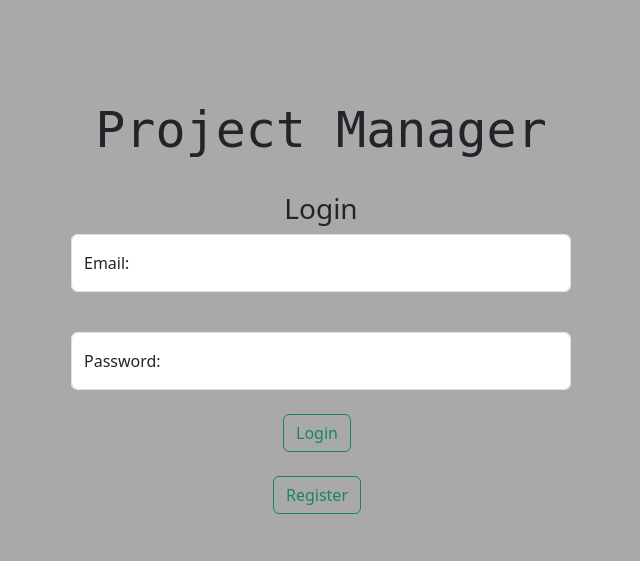
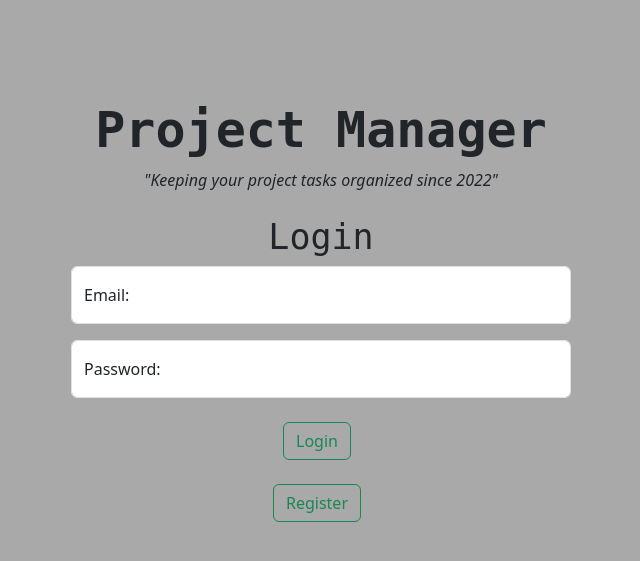
Before and after one commit to Timmie1987/soloProject, a Flask app: page / in a window 1280 px wide. Shown: the top 561 px of the page, without its empty margins (319-959 px from the left). Run offline with Flask 2, Linux system fonts and the light colour scheme; some libraries are stand-ins or nearby versions.

Commit message:
project complete

```diff
--- a/flask_app/controllers/projects.py
+++ b/flask_app/controllers/projects.py
@@ -50,7 +50,7 @@ def updateproject():
     if 'user_id' not in session:
         return redirect('/logout')
     if not Project.validate(request.form):
-        return redirect('/dashboard')
+        return redirect(f'/edit/project/{request.form["id"]}')
     data = {
         "client": request.form["client"],
         "jobName": request.form["jobName"],
--- a/flask_app/controllers/tasks.py
+++ b/flask_app/controllers/tasks.py
@@ -8,7 +8,7 @@ from flask_app.models.task import Task
 def createtask():
     if 'user_id' not in session:
         return redirect('/logout')
-    if not Task.validate(request.form):
+    if not Task.validate_task(request.form):
         return redirect(f'/project/{request.form["project_id"]}')
     data = {
         "task": request.form["task"],
--- a/flask_app/models/task.py
+++ b/flask_app/models/task.py
@@ -38,9 +38,9 @@ class Task:
         return  connectToMySQL(cls.db).query_db(query, data)
 
     @staticmethod
-    def validate(tasks):
+    def validate_task(tasks):
         isValid = True
         if len(tasks['task']) < 3:
             isValid = False
-            flash("Task must be more than 3 characters")
+            flash("Task must be more than 3 characters", "tasks")
         return isValid
--- a/flask_app/static/style.css
+++ b/flask_app/static/style.css
@@ -52,6 +52,12 @@ input[type=checkbox]:checked + label.strikethrough{
 .header{
     font-size: 50px;
     font-family: monospace;
+    font-weight: bold;
+}
+
+.header2{
+    font-size: 35px;
+    font-family: monospace;
 }
 
 .banner{
--- a/flask_app/templates/dashboard.html
+++ b/flask_app/templates/dashboard.html
@@ -11,7 +11,7 @@
 </head>
 <body style="background-color: darkgray">
     <div class="banner">
-        <h2>Welcome {{user.firstName}}!</h2>
+        <h2 class="header2">Welcome {{user.firstName}}!</h2>
         <h1 class="header">Project Manager</h1>
             <div>
             <a href="/new/project"><input type="button" value="Add Project" class="btn btn-outline-success me-2"></a>
--- a/flask_app/templates/editproject.html
+++ b/flask_app/templates/editproject.html
@@ -12,7 +12,7 @@
 <body style="background-color: darkgray">
     <div class="text-center">
         <div class="banner">
-            <h2>Welcome {{user.firstName}}!</h2>
+            <h2 class="header2">Welcome {{user.firstName}}!</h2>
             <h1 class="header">Project Manager</h1>
                 <div>
                     <a href="/dashboard"><input type="button" value="Dashboard" class="btn btn-outline-success me-2"></a>
@@ -21,7 +21,7 @@
         </div><br/>
         <div class="container4">
             <form action="/update/project" method="post">
-                <h2>Edit Project</h2><br/>
+                <h2 class="header2">Edit Project</h2><br/>
                 {% with messages = get_flashed_messages(category_filter=['project']) %}
                     {% if messages %}
                     <div>
--- a/flask_app/templates/index.html
+++ b/flask_app/templates/index.html
@@ -12,9 +12,11 @@
 <body class="text-center" style="background-color: darkgray">
     <div>
         <div class="logincontainer">
-            <h1 class="header">Project Manager</h1><br/>
+            <h1 class="header">Project Manager</h1>
+            <i>"Keeping your project tasks organized since 2022"</i>
             <form action="/login" method="post">
-                    <h3>Login</h3>
+            <br/>
+            <h3 class="header2">Login</h3>
             {% with messages = get_flashed_messages(category_filter=['login']) %}
                 {% if messages %}
                 <div>
@@ -30,7 +32,7 @@
 
                 <input type="text" name="email" class="form-control" placeholder="name@example.com">
                 <label for="email">Email:</label>
-                    </div><br/>
+            </div>
             <div class="form-floating">
 
                 <input type="password" name="password" class="form-control" placeholder="Password">
--- a/flask_app/templates/newproject.html
+++ b/flask_app/templates/newproject.html
@@ -11,7 +11,7 @@
 <body style="background-color: darkgray">
     <div class="text-center">
         <div class="banner">
-            <h2>Welcome {{user.firstName}}!</h2>
+            <h2 class="header2">Welcome {{user.firstName}}!</h2>
             <h1 class="header">Project Manager</h1>
                 <div>
                 <a href="/dashboard"><input type="button" value="Dashboard" class="btn btn-outline-success me-2"></a>
@@ -20,7 +20,7 @@
         </div><br/>
         <div class="container4">
             <form action="/create/project" method="post">
-                <h2>Add a New Project</h2><br/>
+                <h2 class="header2">Add a Project</h2><br/>
                 {% with messages = get_flashed_messages(category_filter=['project']) %}
                     {% if messages %}
                     <div>
--- a/flask_app/templates/register.html
+++ b/flask_app/templates/register.html
@@ -12,8 +12,10 @@
 
     <div class="logincontainer">
         <h1 class="header">Project Manager</h1>
+        <i>"Keeping your project tasks organized since 2022"</i>
         <form action="/register" method="post">
-            <h2>Register</h2>
+            <br/>
+            <h2 class="header2">Register</h2>
             {% with messages = get_flashed_messages(category_filter=['register']) %}
                 {% if messages %}
                 <div>
--- a/flask_app/templates/showproject.html
+++ b/flask_app/templates/showproject.html
@@ -12,7 +12,7 @@
 <body style="background-color: darkgray">
     <div class="text-center">
         <div class="banner">
-            <h2>Welcome {{user.firstName}}!</h2>
+            <h2 class="header2">Welcome {{user.firstName}}!</h2>
             <h1 class="header">Project Manager</h1>
                 <div>
                 <a href="/dashboard"><input type="button" value="Dashboard" class="btn btn-outline-success me-2"></a>
@@ -49,7 +49,7 @@
 
             <div>
                 <form action="/create/task" method="post">
-                    <h2>Add a Task</h2>
+                    <h2 class="header2">Add a Task</h2>
                     {% with messages = get_flashed_messages(category_filter=['tasks']) %}
                         {% if messages %}
                         <div>
```
Also changed, not shown: flask_app/models/project.py (+6 -6 lines). Lines whose indentation alone changed are shown as unchanged.
